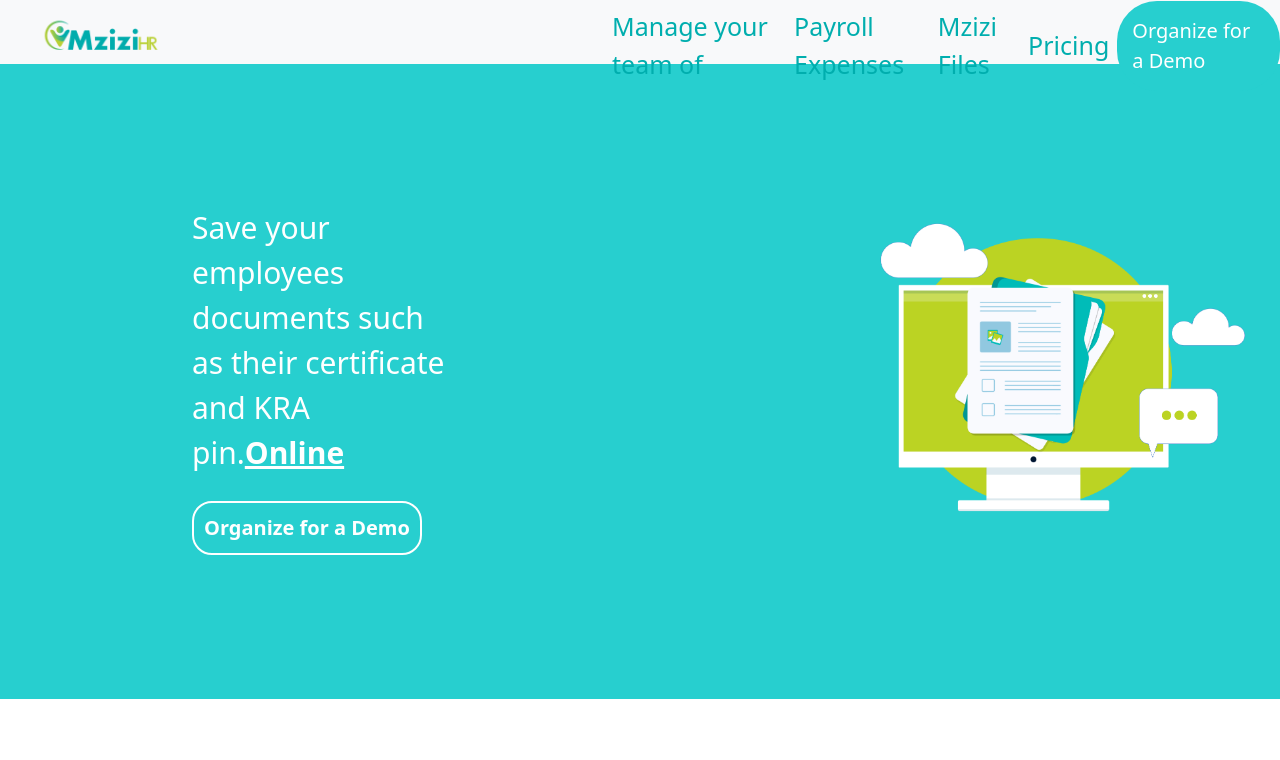
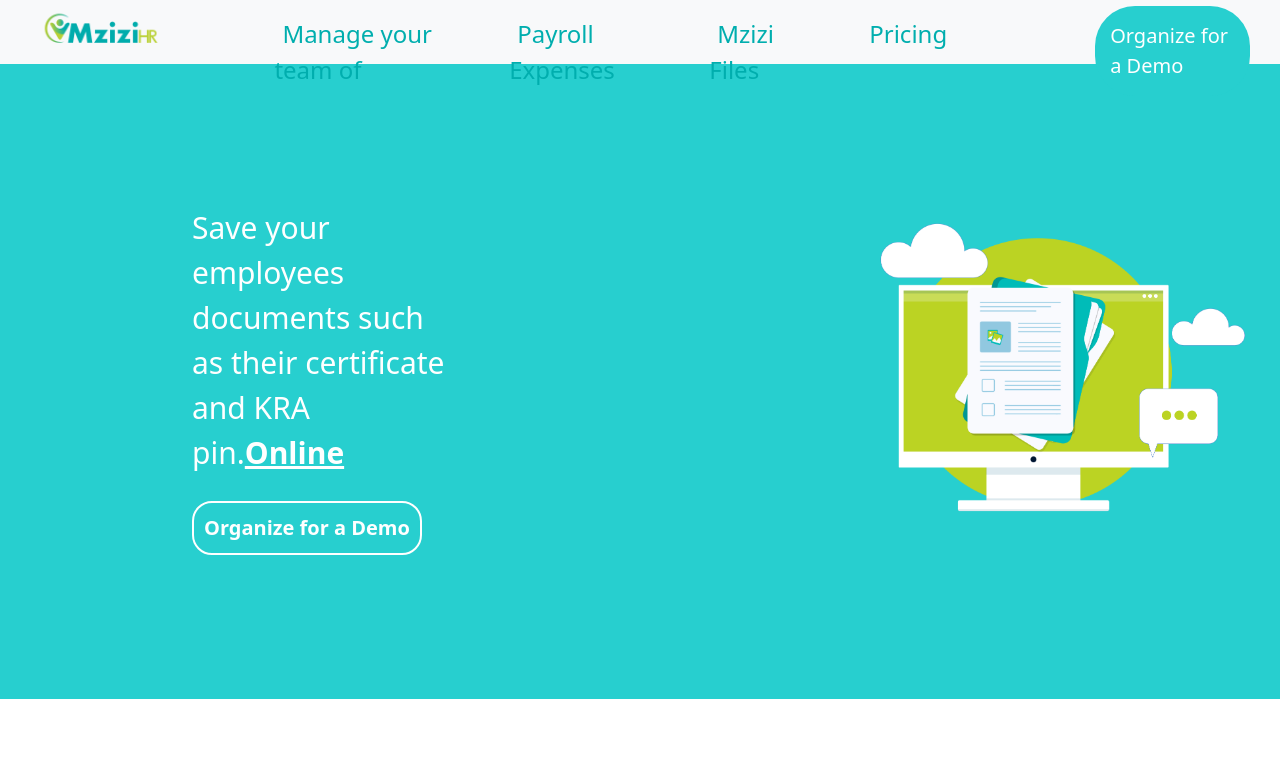
Before and after one commit to Jackline-cheptanui/mziziwebsite, a plain HTML site: page more.html in a window 1280 px wide. Shown: the top 760 px of the page. Drawn offline with nearby package versions, Linux system fonts and the light colour scheme.

Commit message:
first commit

```diff
--- a/demo.css
+++ b/demo.css
@@ -45,6 +45,7 @@ input[type=text],input[type=date] ,select, textarea {
 	padding: 30px;
 	height: 50px;
 	width: 150px;
+	top: 1%;
   }
   .containers {
 	margin-top: 5%;
--- a/hr.css
+++ b/hr.css
@@ -3,33 +3,29 @@ li.nav-item a {
 	display: inline !important;
 	color: #00AEAE !important;
 	font-size: 24px !important;
+  }
+  #mzizi-erp{
+	margin-left: 18% !important;
+	padding-left: 6px !important;
+	font-size: 20px;
+	position: fixed;
+	justify-content: center;
+	top: 1%;
 
 
+}
+.navbar-nav li{
+	padding-right:30px;
+	margin-left:10px;
+	margin-right:30px;
   }
-  #mzizi-erp{
-	  margin-left: 25%;
-	  padding-left: 20%;
-	  top: 0%;
-	  align-items: center;
-	  justify-content: center;
-	  margin: 3 !important;
-	  position: fixed;
 
-}
-/* .navbar-nav li{
-	padding-right:2%;
-	 margin-left:2%;
-	margin-right:2%;
-  } */
-
-
-
-.container-fluid img{
+ .container-fluid img{
 	width: 10% !important;
 	position: absolute !important;
-	margin-top: -1% !important;
+	margin-top: -3% !important;
 	left: 3% !important;
-	font-size: 20px !important;
+	font-size: 10px !important;
 }
 .container-fluid  .organize{
 	border: 1px transparent !important;
@@ -37,10 +33,13 @@ li.nav-item a {
 	border-radius: 40px !important;
 	padding: 15px !important;
 	font-size: 20px;
+	margin-top: -1%;
+	justify-content: center;
+	top: 1%;
 
 }
 .container-fluid{
-	margin-top: 36px !important;
+	margin-top: 32px !important;
 }
 .organize a{
 	text-decoration: none;
@@ -232,8 +231,6 @@ footer .app{
 @media only screen and (max-width: 842px){
 	#mzizi-erp{
 		background-color: white;
-
-
 	}
 
 	.hero .landing{
--- a/more.html
+++ b/more.html
@@ -19,7 +19,7 @@
       </button>
       <div class="collapse navbar-collapse" id="navbarNav">
         <ul class="navbar-nav" id="home-mzizi">
-           <li class="nav-item" id="mzizi-documents">
+           <li class="nav-item" id="">
             <a class="nav-link" href="index.html">Manage your team of</a>
           </li>
           <li class="nav-item">
--- a/sty.css
+++ b/sty.css
@@ -1,26 +1,31 @@
+
+li.nav-item a {
+	display: inline !important;
+	color: #00AEAE !important;
+	font-size: 24px !important;
+  }
+  #home-mzizi{
+	margin-left: 18% !important;
+	padding-left: 6px !important;
+	font-size: 20px;
+	position: fixed;
+	justify-content: center;
+	top: 2%;
 
 
-li.nav-item a {
-	color: #00AEAE !important;
-	font-size: 25px !important;
+}
+.navbar-nav li{
+	padding-right:30px;
+	margin-left:10px;
+	margin-right:30px;
   }
-  #home-mzizi{
-	  margin-left: 25% !important;
-	  padding-left: 20% !important;
-	  top: 0px !important;
-	  align-items: center !important;
-	  justify-content: center !important;
-	  margin: 3 !important;
-	  position: fixed;
 
-}
-
-.container-fluid img{
+ .container-fluid img{
 	width: 10% !important;
 	position: absolute !important;
-	margin-top: -2% !important;
+	margin-top: -3% !important;
 	left: 3% !important;
-	font-size: 20px !important;
+	font-size: 10px !important;
 }
 .container-fluid  .organize{
 	border: 1px transparent !important;
@@ -28,12 +33,16 @@ li.nav-item a {
 	border-radius: 40px !important;
 	padding: 15px !important;
 	font-size: 20px;
+	margin-top: -1%;
+	justify-content: center;
+	top: 1%;
+
+}
+.container-fluid{
+	margin-top: 30px !important;
 }
 .organize a{
 	text-decoration: none;
-}
-.nav-link a{
-	padding: 5px;
 }
 
 .development{
@@ -179,6 +188,9 @@ footer .app{
 }
 
 @media only screen and (max-width: 842px){
+	#home-mzizi{
+		background-color: white;
+	}
 	.hr-image{
 	flex-direction: column ;
 		  margin: 5%;
--- a/style.css
+++ b/style.css
@@ -1,26 +1,31 @@
 
 li.nav-item a {
+	display: inline !important;
 	color: #00AEAE !important;
-	font-size: 25px !important;
+	font-size: 24px !important;
   }
-  #mzizi-erp{
-	  margin-left: 25%;
-	  padding-left: 18%;
-	  top: 0px;
-	  align-items: center;
-	  justify-content: center;
-	  margin: 3 !important;
-	  position: fixed;
-	  width: 70%;
+  #mzizi-school{
+	margin-left: 18% !important;
+	padding-left: 6px !important;
+	font-size: 20px;
+	position: fixed;
+	justify-content: center;
+	top: 1%;
+
 
 }
+.navbar-nav li{
+	padding-right:30px;
+	margin-left:10px;
+	margin-right:30px;
+  }
 
-.container-fluid img{
+ .container-fluid img{
 	width: 10% !important;
 	position: absolute !important;
-	margin-top: -2% !important;
+	margin-top: -3% !important;
 	left: 3% !important;
-	font-size: 20px !important;
+	font-size: 10px !important;
 }
 .container-fluid  .organize{
 	border: 1px transparent !important;
@@ -28,14 +33,17 @@ li.nav-item a {
 	border-radius: 40px !important;
 	padding: 15px !important;
 	font-size: 20px;
+	margin-top: -1%;
+	justify-content: center;
+	top: 1%;
+
+}
+.container-fluid{
+	margin-top: 30px !important;
 }
 .organize a{
 	text-decoration: none;
 }
-.container-fluid{
-	margin-top: 2%!important;
-}
-
 .hero .landing{
 	width: 100%;
 	height: 100vh;
@@ -379,17 +387,12 @@ footer .app{
 }
 
 @media only screen and (max-width: 842px){
+	#mzizi-school{
+		background-color: white;
+	}
 	.hr-text button{
 		margin-bottom: 1%;
 		padding: 2%;
-	}
-	.container-fluid  .organize{
-		padding: 10px;
-		font-size: 9px;
-
-	}
-	#mzizi-erp{
-		margin-right: 20%;
 	}
 	.hero .landing{
 		width: 100%;
```
Also changed, not shown: index.html (+2 -2 lines), learnmore.html (+1 -1 lines), imagees/MZIZI-HR Logo.png (added), imagees/mzizilogo copy.png (added).
